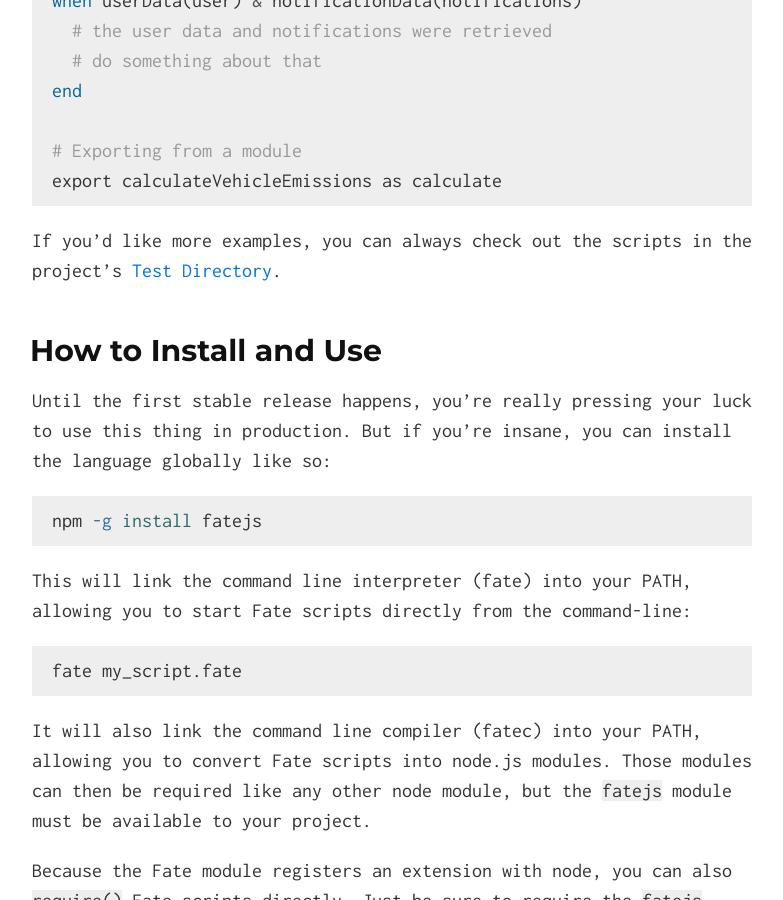
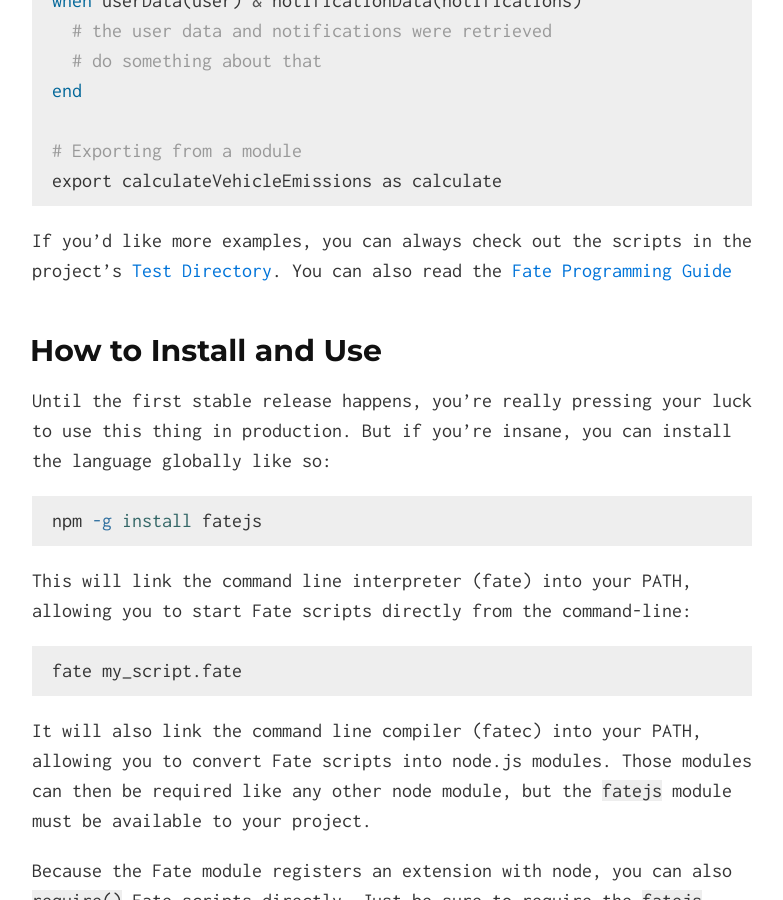
Before and after one commit to kode4food/fate-lang, a Jekyll site: the page built from index.md, in a window 1280 px wide and 900 px high, scrolled down 4474 px. Shown: the whole window, without its empty margins (248-1031 px from the left). Built offline with Jekyll 4.4.1, drawn with Linux system fonts in a browser that asks for light colours.

Commit message:
gitbook link

````diff
--- a/index.md
+++ b/index.md
@@ -146,7 +146,8 @@
 export calculateVehicleEmissions as calculate
 ```
 
-If you'd like more examples, you can always check out the scripts in the project's [Test Directory](https://github.com/kode4food/fate-lang/tree/master/test).
+If you'd like more examples, you can always check out the scripts in the project's [Test Directory](https://github.com/kode4food/fate-lang/tree/master/test).  You can also read the [Fate Programming Guide](https://kode4food.gitbooks.io/fate-lang/content/)
+
 
 ## How to Install and Use
 Until the first stable release happens, you're really pressing your luck to use this thing in production.  But if you're insane, you can install the language globally like so:
````
